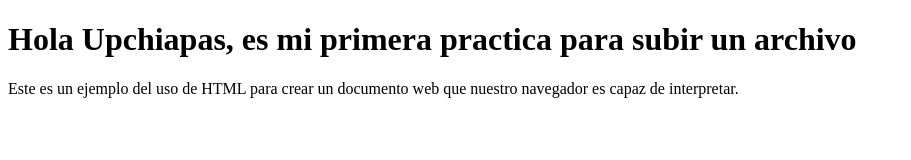
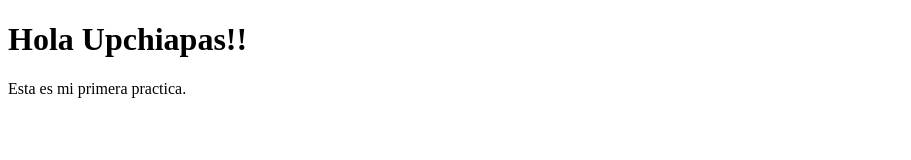
Before and after one commit to HVT-IAN/webapp_prueba., a plain HTML site: page index.html in a window 1280 px wide. Shown: the whole page, without its empty margins (0-911 px from the left). Drawn offline with Linux system fonts and the light colour scheme.

Commit message:
Commit 2

```diff
--- a/index.html
+++ b/index.html
@@ -5,8 +5,8 @@
   </head>
   <body>
     <div id="una capa">
-      <h1>Hola Upchiapas, es mi primera practica para subir un archivo</h1>
-      <p>Este es un ejemplo del uso de HTML para crear un documento web que nuestro navegador es capaz de interpretar.</p>
+      <h1>Hola Upchiapas!!</h1>
+      <p>Esta es mi primera practica.</p>
     </div>
   </body>
 </HTML>
```
